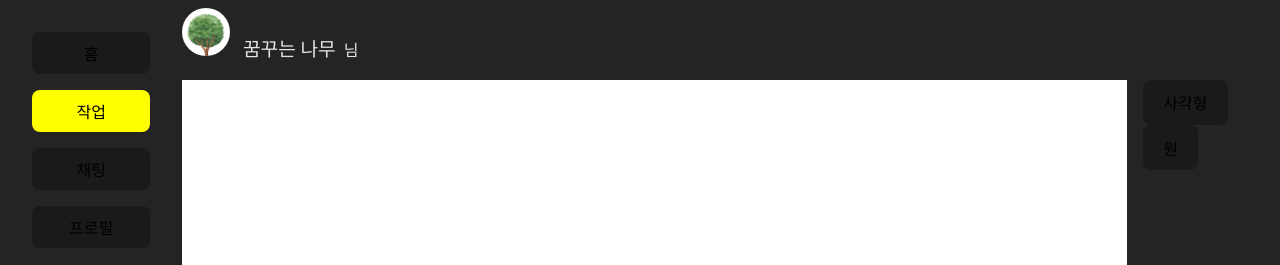
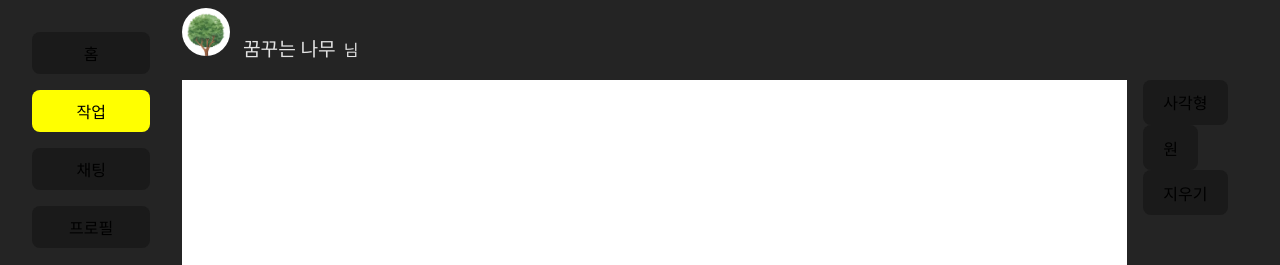
Before and after one commit to greyHairChooseLife/woody-sketch, a React (Vite) app: page / in a window 1280 px wide. Both pictures are taken after a click on the button "작업". Shown: the top 265 px of the page. Built offline with nearby package versions, Linux system fonts and the light colour scheme.

Commit message:
feat: 도형 선택 및 삭제

```diff
--- a/src/pages/Work.tsx
+++ b/src/pages/Work.tsx
@@ -10,6 +10,7 @@ interface Shape {
   type: Tool;
   x: number;
   y: number;
+  fillColor?: string;
   width?: number;
   height?: number;
   radius?: number;
@@ -20,6 +21,9 @@ function Work() {
   const [shapes, setShapes] = useState<Shape[]>([]);
   const [isDrawing, setIsDrawing] = useState(false);
   const [newShape, setNewShape] = useState<Shape | null>(null);
+  const [selectedShapeIndex, setSelectedShapeIndex] = useState<number | null>(
+    null
+  );
   const stageRef = useRef(null);
 
   const handleMouseDown = (e: Konva.KonvaEventObject<MouseEvent>) => {
@@ -67,6 +71,18 @@ function Work() {
     setSelectedTool(null);
   };
 
+  const handleSelectShape = (index: number) => {
+    if (selectedShapeIndex === index) setSelectedShapeIndex(null);
+    else setSelectedShapeIndex(index);
+  };
+
+  const handleDeleteShape = () => {
+    if (selectedShapeIndex === null) return;
+    const newShapes = shapes.filter((_, index) => index !== selectedShapeIndex);
+    setShapes(newShapes);
+    setSelectedShapeIndex(null);
+  };
+
   return (
     <>
       <div className="work_layout">
@@ -96,9 +112,11 @@ function Work() {
                       y={shape.y}
                       width={shape.width}
                       height={shape.height}
-                      fill="red"
-                      opacity={0.5}
+                      fill={shape.fillColor || "grey"}
                       draggable
+                      onClick={() => handleSelectShape(index)}
+                      strokeWidth={selectedShapeIndex === index ? 10 : 1}
+                      stroke={selectedShapeIndex === index ? "yellow" : "black"}
                     />
                   );
                 } else if (shape.type === "circle") {
@@ -108,9 +126,11 @@ function Work() {
                       x={shape.x}
                       y={shape.y}
                       radius={shape.radius}
-                      fill="blue"
-                      opacity={0.5}
+                      fill={shape.fillColor || "grey"}
                       draggable
+                      onClick={() => handleSelectShape(index)}
+                      strokeWidth={selectedShapeIndex === index ? 10 : 1}
+                      stroke={selectedShapeIndex === index ? "yellow" : "black"}
                     />
                   );
                 }
@@ -125,7 +145,10 @@ function Work() {
             </Layer>
           </Stage>
           <div>
-            <Toolbar setSelectedTool={setSelectedTool} />
+            <Toolbar
+              setSelectedTool={setSelectedTool}
+              handleDeleteShape={handleDeleteShape}
+            />
           </div>
         </div>
       </div>
@@ -135,12 +158,14 @@ function Work() {
 
 type ToolbarProps = {
   setSelectedTool: (tool: Tool) => void;
+  handleDeleteShape: () => void;
 };
-const Toolbar = ({ setSelectedTool }: ToolbarProps) => {
+const Toolbar = ({ setSelectedTool, handleDeleteShape }: ToolbarProps) => {
   return (
     <div style={{ marginBottom: "20px" }}>
       <button onClick={() => setSelectedTool("rectangle")}>사각형</button>
       <button onClick={() => setSelectedTool("circle")}>원</button>
+      <button onClick={handleDeleteShape}>지우기</button>
     </div>
   );
 };
```
